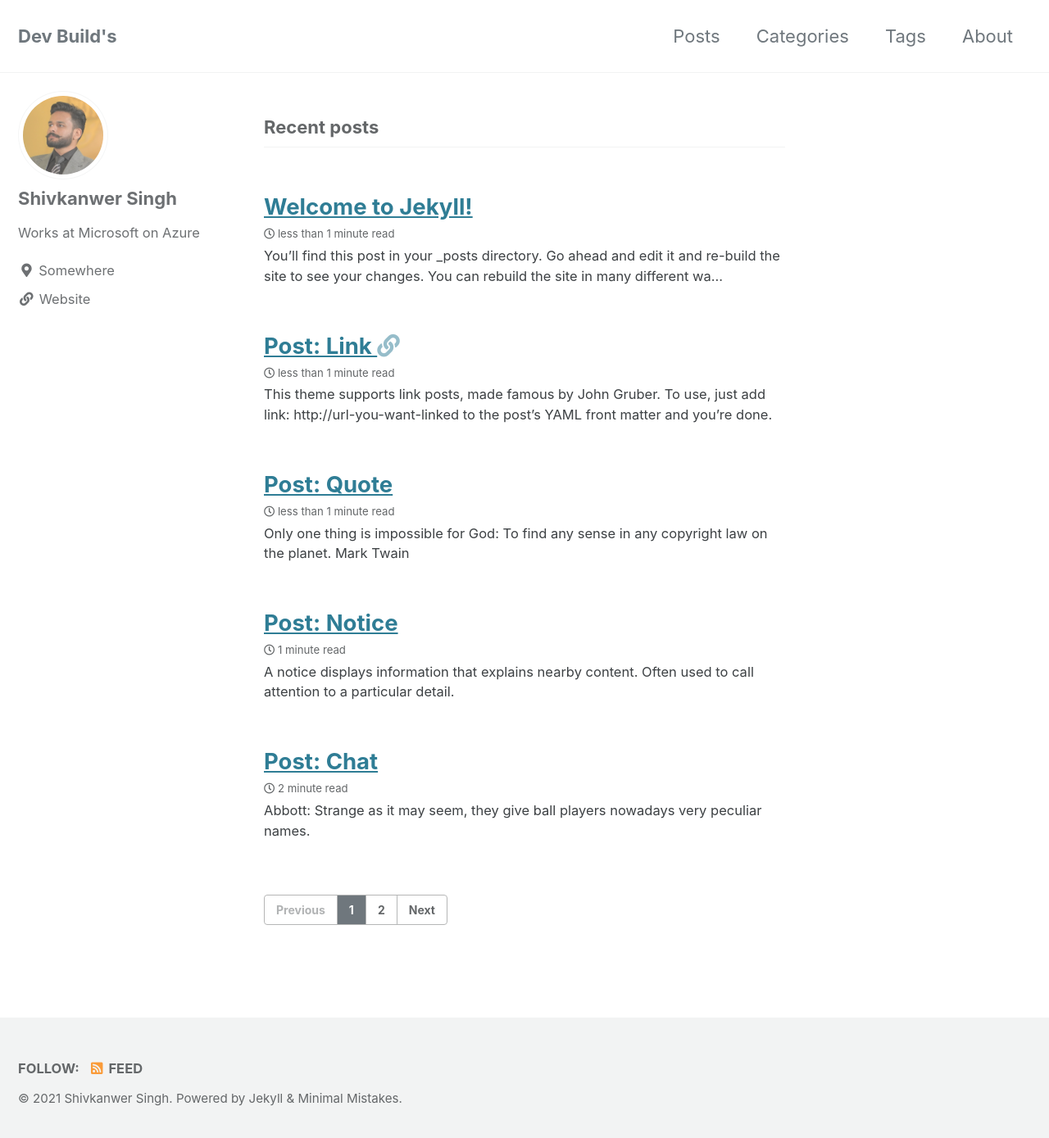
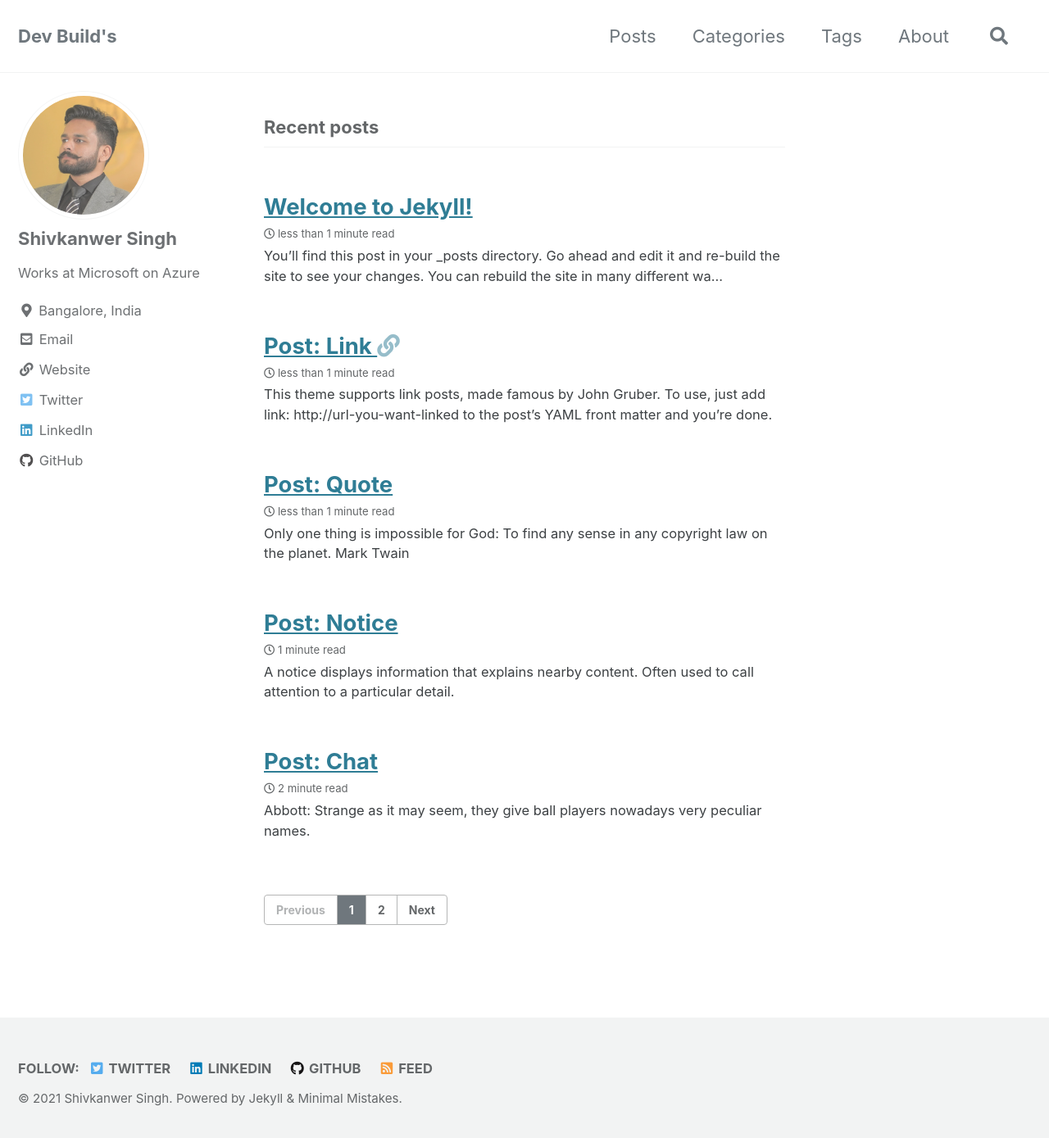
Before and after one commit to shivkanwer/devbuilds, a Jekyll site: the page built from index.html, in a window 1280 px wide and 1397 px high. Shown: the top 1389 px of the window at 82% size. Built offline with Jekyll 4.4.1, drawn with Linux system fonts in a browser that asks for light colours; cached includes are drawn as plain includes; the list of posts is cut into pages by our own code.

Commit message:
Updated Config

```diff
--- a/_config.yml
+++ b/_config.yml
@@ -25,7 +25,7 @@ url                      : # the base hostname & protocol for your site e.g. "ht
 baseurl                  : # the subpath of your site, e.g. "/blog"
 repository               : "thetecheguy/devbuilds"
 teaser                   : # path of fallback teaser image, e.g. "/assets/images/500x300.png"
-logo                     : # path of logo image to display in the masthead, e.g. "/assets/images/88x88.png"
+logo                     : # "/assets/images/bio-photo.jpg"
 masthead_title           : # overrides the website title displayed in the masthead, use " " for no title
 # breadcrumbs            : false # true, false (default)
 words_per_minute         : 200
@@ -59,7 +59,7 @@ reCaptcha:
 atom_feed:
   path                   : # blank (default) uses feed.xml
   hide                   : # true, false (default)
-search                   : # true, false (default)
+search                   : true # true, false (default)
 search_full_content      : # true, false (default)
 search_provider          : # lunr (default), algolia, google
 algolia:
@@ -78,12 +78,12 @@ naver_site_verification  :
 
 # Social Sharing
 twitter:
-  username               :
+  username               : "shivkanwer"
 facebook:
   username               :
   app_id                 :
   publisher              :
-og_image                 : # Open Graph/Twitter default site image
+og_image                 : "/assets/images/bio-photo.jpg"
 # For specifying social profiles
 # - https://developers.google.com/structured-data/customize/social-profiles
 social:
@@ -104,24 +104,24 @@ author:
   name             : "Shivkanwer Singh"
   avatar           : "/assets/images/bio-photo.jpg"
   bio              : "Works at Microsoft on Azure"
-  location         : "Somewhere"
+  location         : "Bangalore, India"
   email            :
   links:
     - label: "Email"
       icon: "fas fa-fw fa-envelope-square"
-      # url: "mailto:your.name@email.com"
+      url: "mailto:shivkanwer@gmail.com"
     - label: "Website"
       icon: "fas fa-fw fa-link"
       url: "https://devbuilds.com/"
     - label: "Twitter"
       icon: "fab fa-fw fa-twitter-square"
-      # url: "https://twitter.com/"
-    - label: "Facebook"
-      icon: "fab fa-fw fa-facebook-square"
-      # url: "https://facebook.com/"
+      url: "https://twitter.com/shivkanwer"
+    - label: "LinkedIn"
+      icon: "fab fa-fw fa-linkedin"
+      url: "https://www.linkedin.com/in/shivkanwer/"
     - label: "GitHub"
       icon: "fab fa-fw fa-github"
-      # url: "https://github.com/"
+      url: "https://github.com/shivkanwer"
     - label: "Instagram"
       icon: "fab fa-fw fa-instagram"
       # url: "https://instagram.com/"
@@ -131,13 +131,13 @@ footer:
   links:
     - label: "Twitter"
       icon: "fab fa-fw fa-twitter-square"
-      # url:
-    - label: "Facebook"
-      icon: "fab fa-fw fa-facebook-square"
-      # url:
+      url: "https://twitter.com/shivkanwer"
+    - label: "LinkedIn"
+      icon: "fab fa-fw fa-linkedin"
+      url: "https://www.linkedin.com/in/shivkanwer/"
     - label: "GitHub"
       icon: "fab fa-fw fa-github"
-      # url:
+      url: "https://github.com/shivkanwer"
     - label: "GitLab"
       icon: "fab fa-fw fa-gitlab"
       # url:
--- a/_sass/minimal-mistakes/_sidebar.scss
+++ b/_sass/minimal-mistakes/_sidebar.scss
@@ -134,7 +134,7 @@
   }
 
   img {
-    max-width: 110px;
+    max-width: 160px;
     border-radius: 50%;
 
     @include breakpoint($large) {
```
